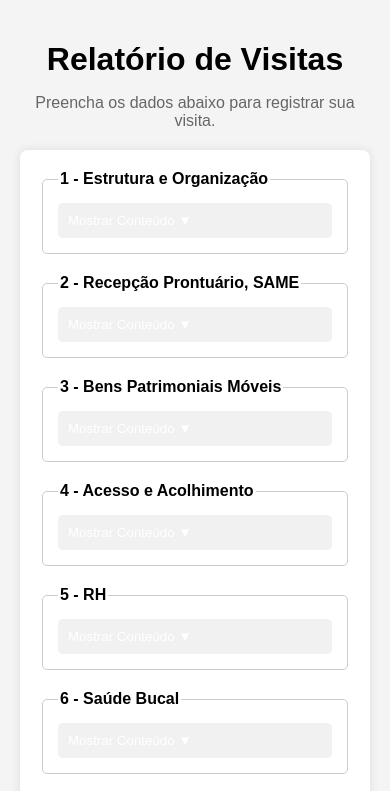
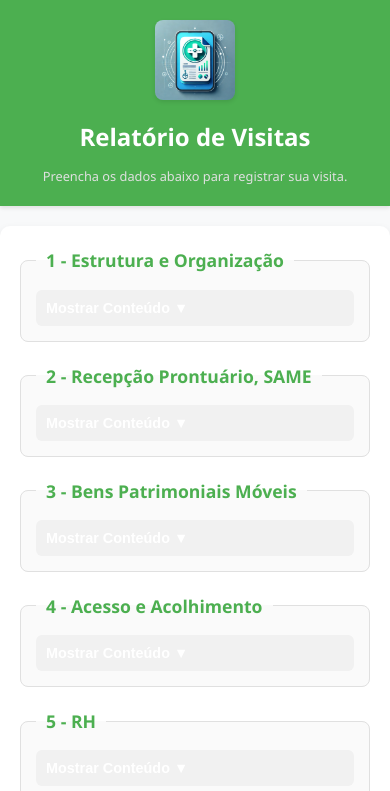
Before and after one commit to JotaEne0/Relat-rio-de-Visita-em-unidades, a plain HTML site: page index.html in a window 390 px wide. Shown: the top 791 px of the page. Drawn offline with Linux system fonts and the light colour scheme.

Commit message:
Adicionando logo e mudando o css

```diff
--- a/index.html
+++ b/index.html
@@ -6,6 +6,7 @@
     <title>Relatório de Visitas</title>
     <link rel="stylesheet" href="styles.css">
     <link rel="manifest" href="manifest.json">
+    <link rel="icon" type="image/png" href="images/logo-40x40.png">
     <style>
         .collapse-content {
             display: none;
@@ -25,6 +26,7 @@
 </head>
 <body>
     <header>
+        <img src="images/logo.png" alt="Logo da PWA" class="logo">
         <h1>Relatório de Visitas</h1>
         <p>Preencha os dados abaixo para registrar sua visita.</p>
     </header>
--- a/styles.css
+++ b/styles.css
@@ -1,76 +1,170 @@
+/* Reset básico */
+* {
+    margin: 0;
+    padding: 0;
+    box-sizing: border-box;
+}
+
+/* Corpo da página */
 body {
-    font-family: Arial, sans-serif;
+    font-family: 'Segoe UI', Tahoma, Geneva, Verdana, sans-serif;
     margin: 0;
-    padding: 20px;
-    background-color: #f4f4f4;
+    padding: 0;
+    background-color: #f8f9fa;
+    color: #333;
+    line-height: 1.6;
 }
+.logo {
+    width: 80px; /* Ajuste o tamanho conforme necessário */
+    height: auto; /* Mantém a proporção */
+    margin-bottom: 10px; /* Espaçamento abaixo do logo */
+    border-radius: 8px; /* Bordas arredondadas (opcional) */
+    box-shadow: 0 2px 4px rgba(0, 0, 0, 0.1); /* Sombra sutil (opcional) */
+}
+
+/* Cabeçalho */
 header {
     text-align: center;
-    margin-bottom: 20px;
+    padding: 20px;
+    background-color: #4CAF50;
+    color: white;
+    box-shadow: 0 2px 4px rgba(0, 0, 0, 0.1);
 }
-h1 {
-    margin-bottom: 5px;
+
+header h1 {
+    margin-bottom: 10px;
+    font-size: 1.8rem;
 }
-p {
-    color: #666;
+
+header p {
+    font-size: 0.9rem;
+    color: #e0e0e0;
 }
+
+/* Conteúdo principal */
 main {
-    max-width: 600px;
-    margin: 0 auto;
-    background-color: #fff;
+    max-width: 100%;
+    margin: 20px auto;
     padding: 20px;
+    background-color: white;
+    border-radius: 10px;
+    box-shadow: 0 4px 8px rgba(0, 0, 0, 0.1);
+}
+
+/* Seções (fieldset) */
+fieldset {
+    border: 1px solid #e0e0e0;
     border-radius: 8px;
-    box-shadow: 0 0 10px rgba(0, 0, 0, 0.1);
-}
-fieldset {
-    border: 1px solid #ccc;
-    border-radius: 5px;
     padding: 15px;
     margin-bottom: 20px;
+    background-color: #fafafa;
 }
+
 legend {
     font-weight: bold;
+    color: #4CAF50;
+    font-size: 1.1rem;
+    padding: 0 10px;
 }
+
+/* Perguntas */
 .pergunta {
     display: flex;
     flex-direction: column;
     margin-bottom: 15px;
 }
+
 .pergunta label {
-    font-weight: bold;
-    margin-bottom: 5px;
+    font-weight: 600;
+    margin-bottom: 8px;
+    color: #555;
 }
+
 .status, .justificativa {
     width: 100%;
-    padding: 8px;
+    padding: 10px;
     margin-bottom: 10px;
-    border-radius: 5px;
-    border: 1px solid #ccc;
+    border-radius: 6px;
+    border: 1px solid #ddd;
+    font-size: 1rem;
+    background-color: #fff;
+    transition: border-color 0.3s ease;
 }
+
+.status:focus, .justificativa:focus {
+    border-color: #4CAF50;
+    outline: none;
+}
+
+/* Área de observação */
 #observacao {
     width: 100%;
-    height: 100px;
-    padding: 8px;
-    border-radius: 5px;
-    border: 1px solid #ccc;
+    height: 120px;
+    padding: 10px;
+    border-radius: 6px;
+    border: 1px solid #ddd;
     margin-bottom: 20px;
+    font-size: 1rem;
+    resize: vertical;
 }
+
+/* Botões */
 button {
     background-color: #4CAF50;
     color: white;
-    padding: 10px 20px;
+    padding: 12px 20px;
     border: none;
-    border-radius: 5px;
+    border-radius: 6px;
     cursor: pointer;
     width: 100%;
+    font-size: 1rem;
+    font-weight: 600;
+    transition: background-color 0.3s ease;
 }
+
 button:hover {
     background-color: #45a049;
 }
+
+/* Relatório */
 #relatorio {
     background-color: #fff;
     padding: 15px;
     border-radius: 8px;
-    box-shadow: 0 0 10px rgba(0, 0, 0, 0.1);
+    box-shadow: 0 2px 4px rgba(0, 0, 0, 0.1);
     white-space: pre-wrap;
+    font-family: 'Courier New', Courier, monospace;
+    font-size: 0.9rem;
+    color: #333;
+    margin-top: 20px;
 }
+
+/* Botão de exportação */
+#exportar {
+    background-color: #2196F3;
+    margin-top: 10px;
+}
+
+#exportar:hover {
+    background-color: #1e88e5;
+}
+
+/* Responsividade */
+@media (max-width: 480px) {
+    header h1 {
+        font-size: 1.5rem;
+    }
+
+    header p {
+        font-size: 0.8rem;
+    }
+
+    .status, .justificativa, #observacao {
+        font-size: 0.9rem;
+    }
+
+    button {
+        font-size: 0.9rem;
+        padding: 10px 15px;
+    }
+}
```
Also changed, not shown: images/logo-192x192.png (added), images/logo-40x40.png (added), images/logo-512x512.png (added), images/logo.png (added), manifest.json.
